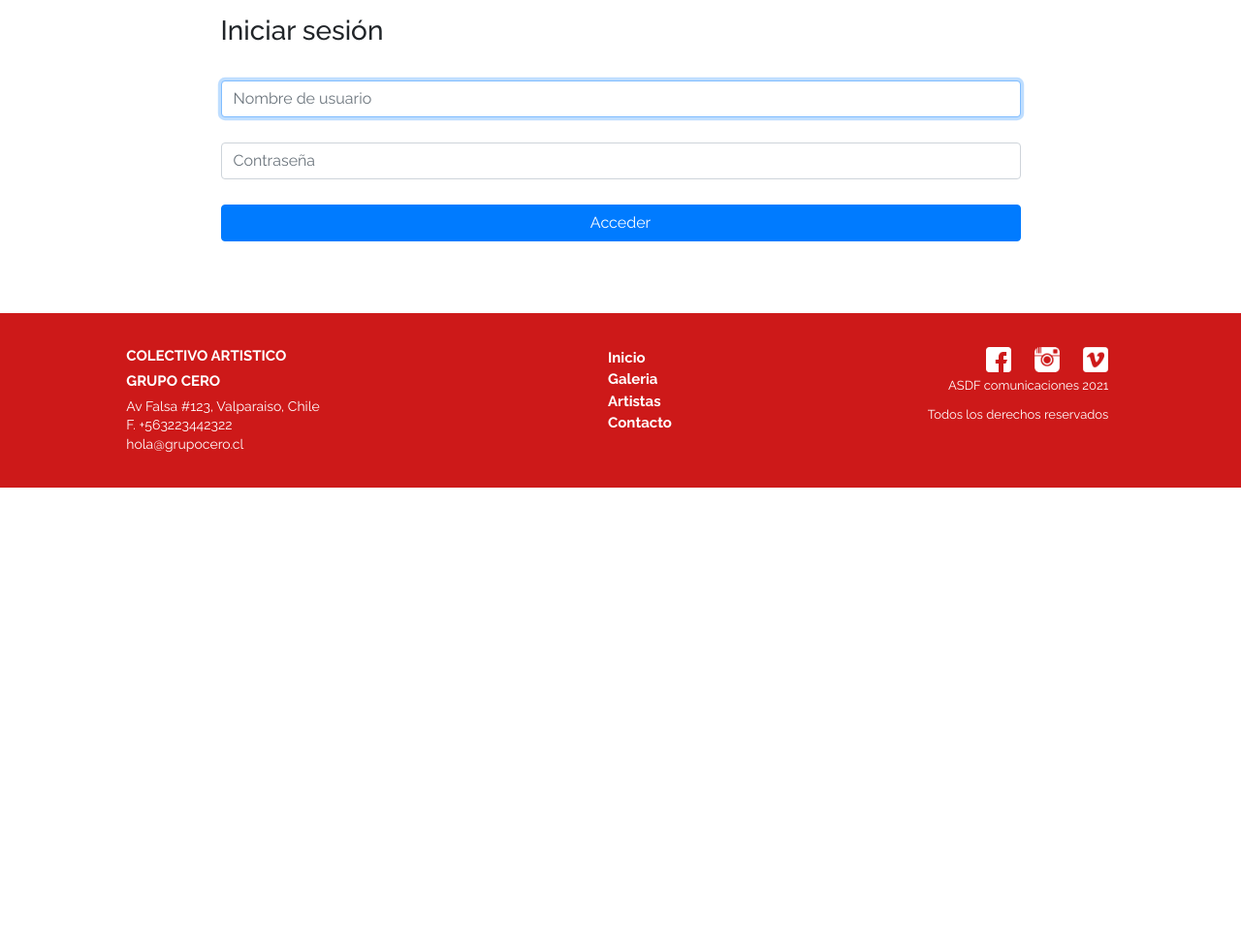
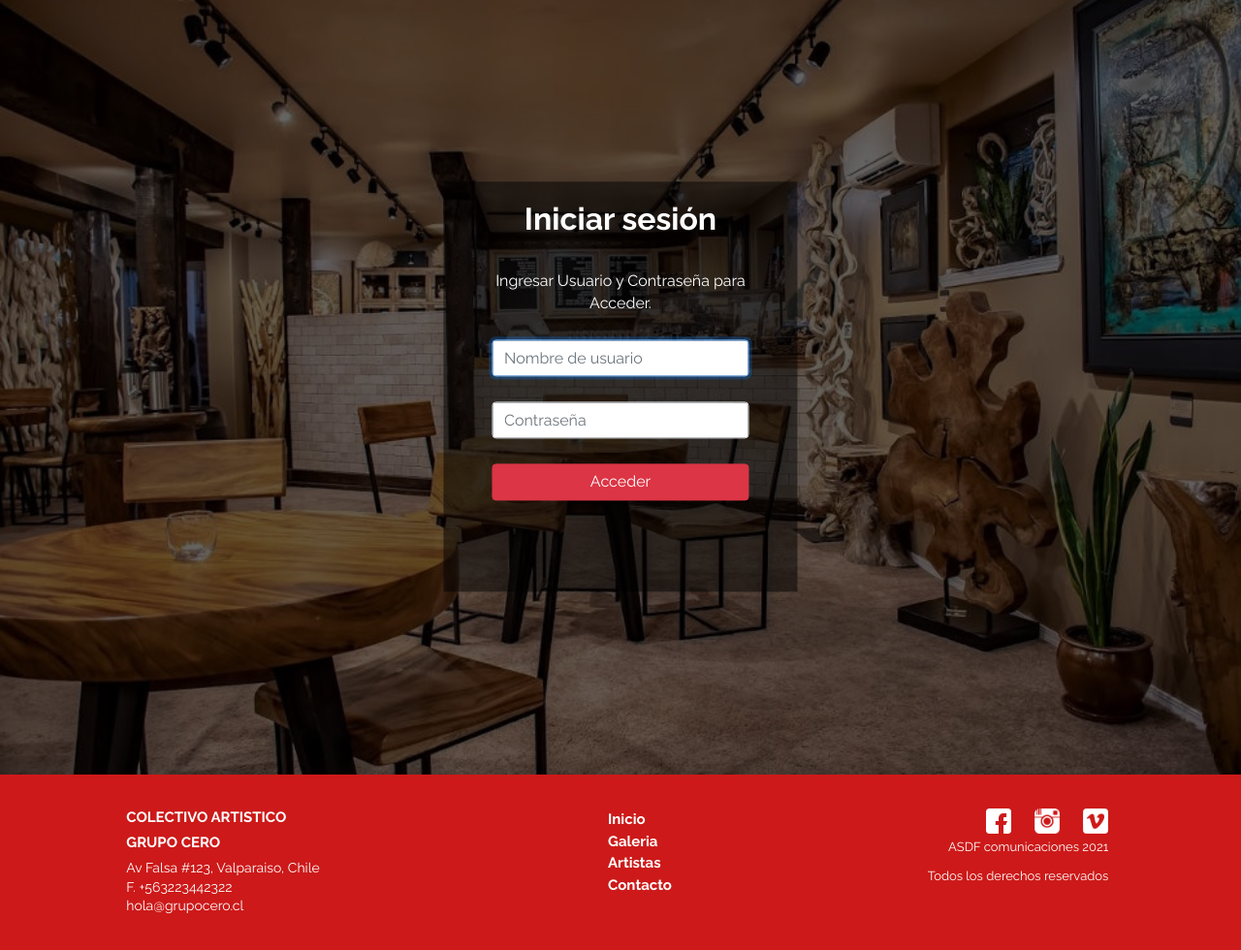
Before and after one commit to malcompozo/GrupoCero, a Django app: page /accounts/login/ in a window 1280 px wide. Shown: the part 87-1067 px from the top of the page at 97% size. Before the commit the page ends 590 px from the top, so only its background shows below. Run offline with Django 3.2, Linux system fonts and the light colour scheme; some libraries are stand-ins or nearby versions; grey boxes are pictures that could not be loaded.

Commit message:
Agregando Login

```diff
--- a/GrupoCero/registration/templates/registration/login.html
+++ b/GrupoCero/registration/templates/registration/login.html
@@ -1,15 +1,18 @@
 {% extends 'core/base.html' %}{% load static %}
 {% block title %}Iniciar sesión{% endblock %}
 {% block contenido %}
+<header>
+    <div id="log_img" class="dark-overlay" style="background-image: url('{% static 'core/img/cafe_header.jpg' %}')">
       <style>.errorlist{color:red;}</style>
-<main role="main">
-  <div class="container">
-    <div class="row mt-3">
-      <div class="col-md-9 mx-auto mb-5">
+         <div id="header_text" class="formulario-inicio_sesion">
+            <div class="row mt-6">
+                <div class="col-md-10 mx-auto mb-5">
                     <form action="" method="post">{% csrf_token %}
-          <h3 class="mb-4">Iniciar sesión</h3>
+                    <h2 class="mb-4 ">Iniciar sesión</h2>
                     {% if form.non_field_errors %}
                         <p style="color:red">Usuario o contraseña incorrectos, prueba de nuevo.</p>
+                    {% else %}
+                       <p style="color:white">Ingresar Usuario y Contraseña para Acceder.</p>
                     {% endif %}
                     <p>
                         <input type="text" name="username" autofocus maxlength="254" required
@@ -19,10 +22,11 @@
                         <input type="password" name="password" required
                         id="id_password" class="form-control" placeholder="Contraseña"/>
                     </p>
-          <p><input type="submit" class="btn btn-primary btn-block" value="Acceder"></p>
+                    <p><input type="submit" class="btn btn-danger btn-block" value="Acceder"></p>
                     </form>
                 </div>
             </div>
         </div>
-</main>
+    </div>
+</header>
 {% endblock %}
```
Lines whose indentation alone changed are shown as unchanged.
